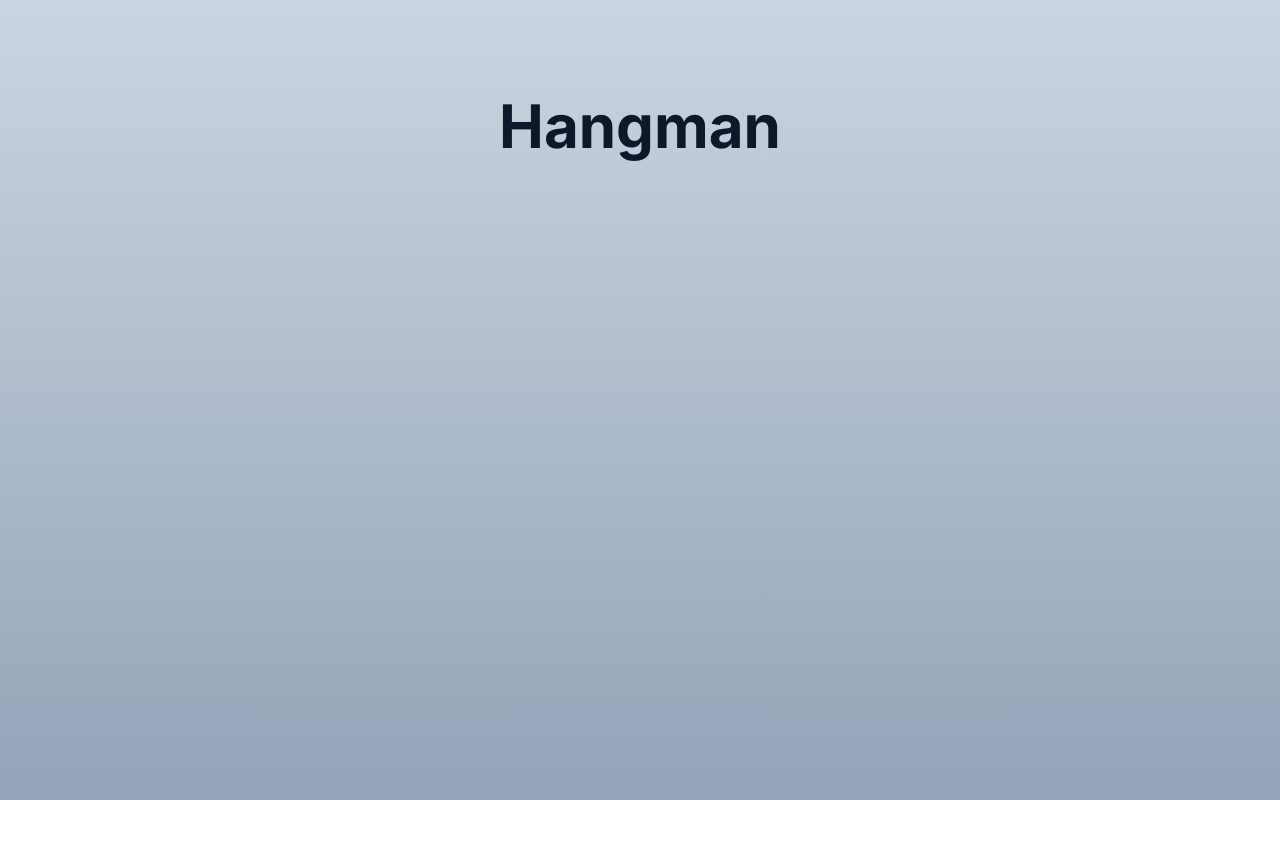
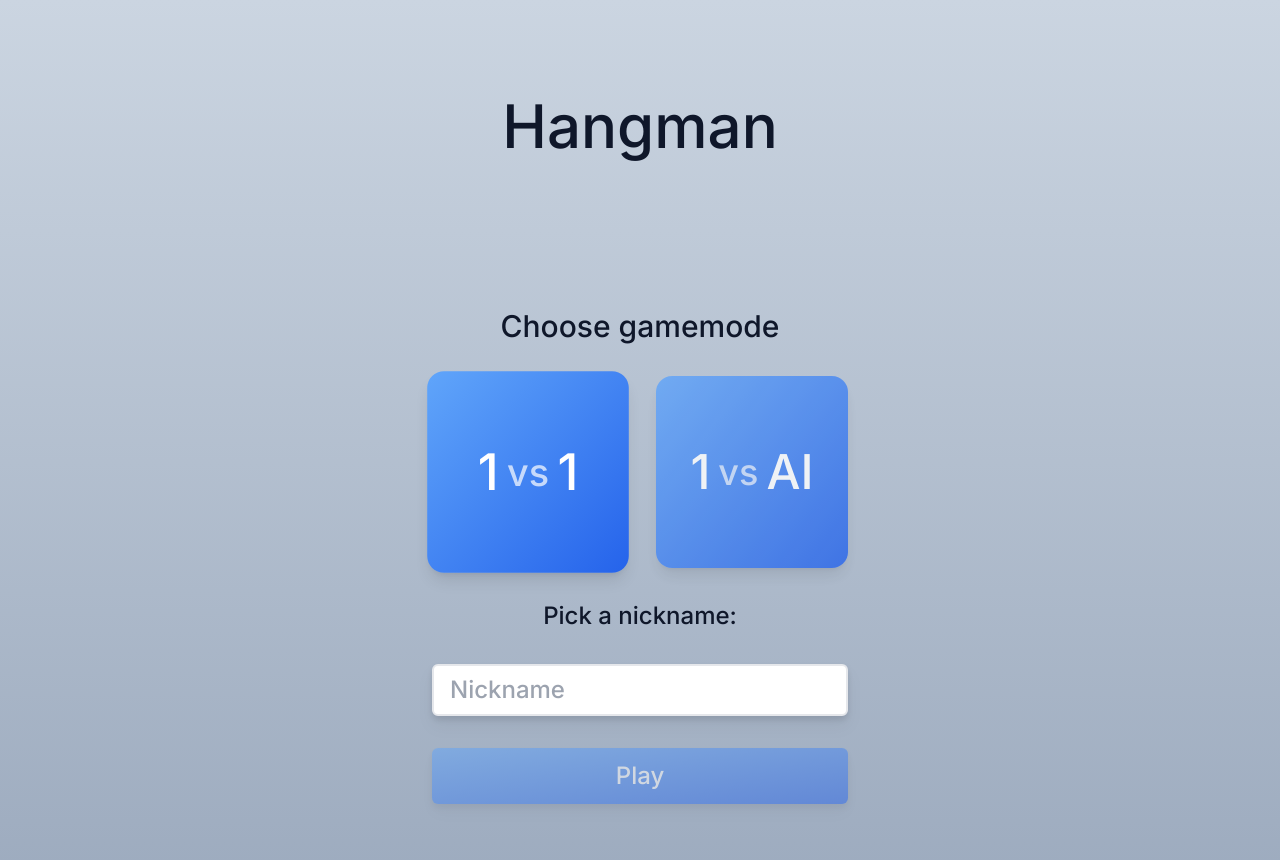
Before and after one commit to GuustTaillieu/Hangman-App-client, a Next.js app: page / in a window 1280 px wide. Shown: the top 860 px of the page. Before the commit the page ends 800 px from the top, so only its background shows below. Built offline with nearby package versions, Linux system fonts and the light colour scheme.

Commit message:
Made the basic lobby

```diff
--- /dev/null
+++ b/src/components/Lobby.tsx
@@ -0,0 +1,52 @@
+import React, { MouseEvent } from 'react';
+
+type Props = {};
+
+const Lobby = (props: Props) => {
+	const [gamemode, setGamemode] = React.useState<'1v1' | '1vAI'>('1v1');
+	const [nickname, setNickname] = React.useState<string>('');
+
+	function handlePlay(event: MouseEvent): void {
+		event.preventDefault();
+		console.log({ nickname, gamemode });
+	}
+
+	return (
+		<div className='h-[50rem] flex flex-col items-center justify-center gap-8'>
+			<h2 className='font-medium text-3xl'>Choose gamemode</h2>
+			<div className='flex gap-8'>
+				<button
+					className={`bg-gradient-to-br from-blue-400 to-blue-600 px-4 py-2 text-white font-medium h-48 w-48 rounded-2xl text-5xl flex flex-row items-center justify-center gap-2 shadow-lg hover:drop-shadow-lg hover:scale-105 transition-all ${
+						gamemode == '1v1' ? 'scale-105' : 'opacity-80'
+					}`}
+					onClick={() => setGamemode('1v1')}>
+					1 <span className='text-4xl opacity-70'>vs</span> 1
+				</button>
+				<button
+					className={`bg-gradient-to-br from-blue-400 to-blue-600 px-4 py-2 text-white font-medium h-48 w-48 rounded-2xl text-5xl flex flex-row items-center justify-center gap-2 shadow-lg hover:drop-shadow-lg hover:scale-105 transition-all ${
+						gamemode == '1vAI' ? 'scale-105' : 'opacity-80'
+					}`}
+					onClick={() => setGamemode('1vAI')}>
+					1 <span className='text-4xl opacity-70'>vs</span> AI
+				</button>
+			</div>
+
+			<h2 className='text-2xl font-medium'>Pick a nickname:</h2>
+			<input
+				onChange={(event) => setNickname(event.target.value)}
+				type='text'
+				maxLength={16}
+				placeholder='Nickname'
+				className='w-full border-2 rounded-md px-4 py-2 text-2xl font-medium drop-shadow-lg hover:drop-shadow-xl outline-none transition-all text-slate-900'
+			/>
+			<button
+				disabled={nickname.length < 3}
+				className='bg-gradient-to-br from-blue-400 to-blue-600 px-4 py-3 text-white font-medium rounded-md text-2xl w-full drop-shadow-lg hover:drop-shadow-xl transition-all hover:scale-105 disabled:opacity-50 disabled:cursor-not-allowed'
+				onClick={handlePlay}>
+				Play
+			</button>
+		</div>
+	);
+};
+
+export default Lobby;
--- a/src/pages/index.tsx
+++ b/src/pages/index.tsx
@@ -1,3 +1,5 @@
+import Game from '@/components/Game';
+import Lobby from '@/components/Lobby';
 import { Inter } from 'next/font/google';
 
 const inter = Inter({ subsets: ['latin'] });
@@ -7,9 +9,9 @@ export default function Home() {
 
 	return (
 		<main
-			className={`flex min-h-screen flex-col items-center justify-between p-24 ${inter.className}`}>
-			<h1 className='text-6xl font-bold'>Hangman</h1>
-			{/* {inGame ? <Game gameId={1} /> : <Lobby />} */}
+			className={`flex min-h-screen flex-col items-center justify-start p-24 ${inter.className}`}>
+			<h1 className='text-6xl font-medium'>Hangman</h1>
+			{inGame ? <Game gameId='1' /> : <Lobby />}
 		</main>
 	);
 }
```
